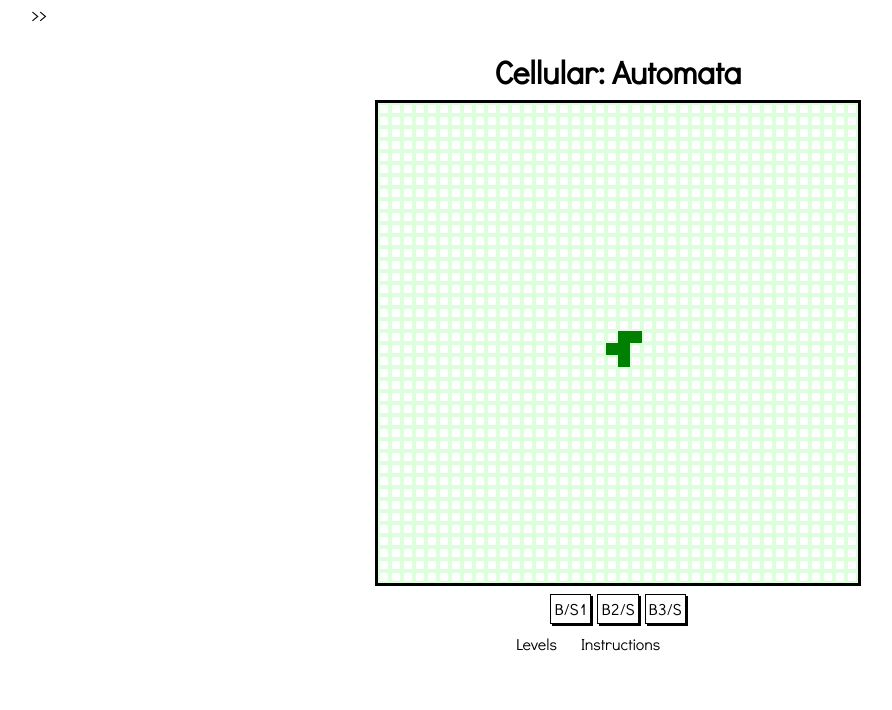
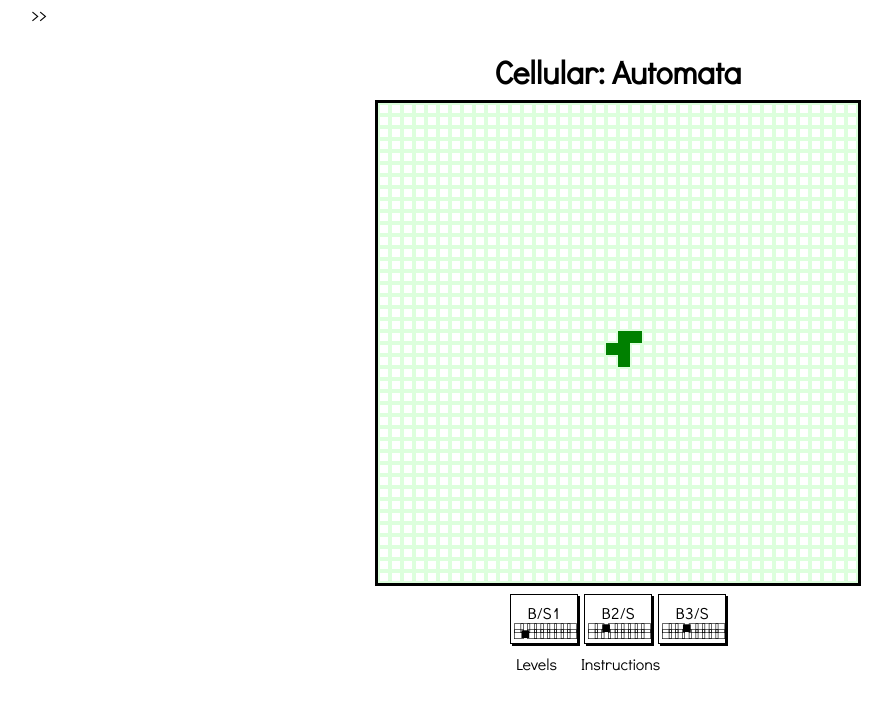
Before and after one commit to baturinsky/cellular, a Preact app: page / in a window 1280 px wide. Shown: the top 710 px of the page, without its empty margins (22-914 px from the left). Built offline with nearby package versions, Linux system fonts and the light colour scheme.

Commit message:
"Buttons" are "cards" now

```diff
--- a/public/main.css
+++ b/public/main.css
@@ -59,6 +59,13 @@ button.extreme:active {
   box-shadow: 1px 1px 0px black;
   margin-top: 3px;
   padding: 3px;
+}
+
+button.extreme:hover{
+}
+
+button.card:hover{
+  margin-top: 1px;
 }
 
 
@@ -161,6 +168,22 @@ table.grid td.nextAlive {
   font-family: 'Courier New', Courier, monospace;
 }
 
+.rule-preview{
+  font-size: 8px;
+  line-height: 6px;
+  letter-spacing: -3px;
+  font-family: 'Courier New', Courier, monospace;
+}
+
+/*.rule-preview div:nth-child(1){
+  color: green;
+}
+
+.rule-preview div:nth-child(2){
+  color: blue;
+}*/
+
+
 .top-left-levels{
   position:absolute;
   top:0;
--- a/src/GUI.tsx
+++ b/src/GUI.tsx
@@ -8,6 +8,7 @@ import {
   createContext,
 } from "preact";
 import Game from "./Game";
+import Automata from "./Automata";
 
 const fragmentRect = [30, 30, 40, 40];
 
@@ -243,9 +244,10 @@ export default class GUI extends Component<{ asString?: boolean }, GUIState> {
         <div class="board">{this.renderFragment()}</div>
         <div class="buttons">
           {Object.keys(game.buttons).map((rule) => (
-            <div style="height:30px">
+            <div style="height:50px">
               <button
-                class="extreme"
+                class="extreme card"
+                style="height:50px"
                 disabled={!game.buttons[rule]}
                 onClick={() => this.pressButton(rule)}
                 onMouseOver={() => {
@@ -259,6 +261,9 @@ export default class GUI extends Component<{ asString?: boolean }, GUIState> {
               >
                 {rule +
                   (game.buttons[rule] > 1 ? "*" + game.buttons[rule] : "")}
+                <div class="rule-preview">
+                  {Automata.parseRules(rule).map(line => <div>{Array.from(line).map(c => c?"■":"□")}</div>)}
+                </div>
               </button>
             </div>
           ))}
--- a/src/lang.ts
+++ b/src/lang.ts
@@ -1,8 +1,8 @@
 const lang = {
-  instructions:`Goal of the game is to press all the buttons in the right order without killing all the cells.
-Buttons can kill some cells and create new ones, according to what's written on the button.
-Each digit after the S on the button means that a living cell with as much living neighbors will live, otherwise it will die.
-Each digit after the B on the button means that in empty cell with as much living neighbors, a new living cell will appear.
+  instructions:`Goal of the game is to play al the cards in the right order without killing all the cells.
+Card can kill some cells and create new ones, according to what's written on the card.
+Each digit after the S on the card means that a living cell with as much living neighbors will live, otherwise it will die.
+Each digit after the B on the card means that in empty cell with as much living neighbors, a new living cell will appear.
 
 For example, B3/S23 means cell survives only with 2 or 3 neighbors and born when there is 3 neighbors.
 `
```
Also changed, not shown: public/bundle.js (+10 -8 lines), 1 other file (tests, documents, lock files or other folders).
